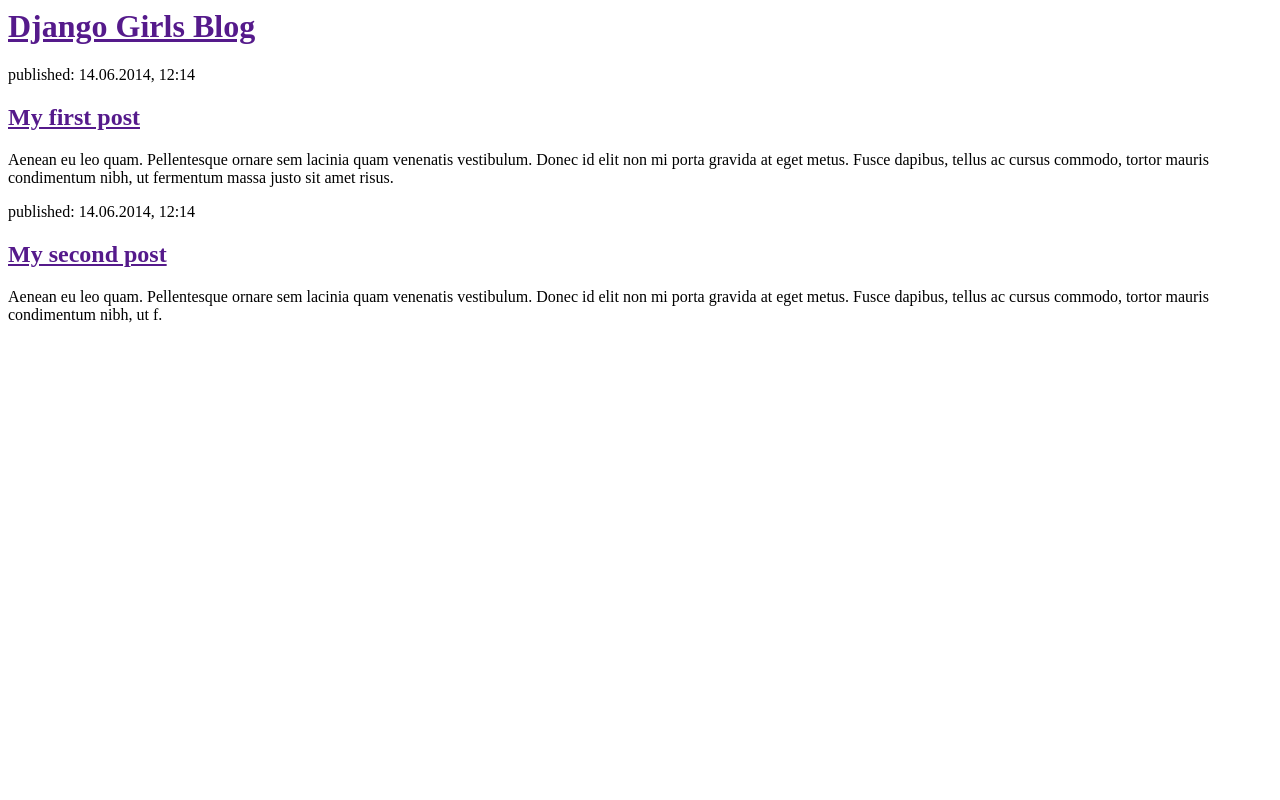
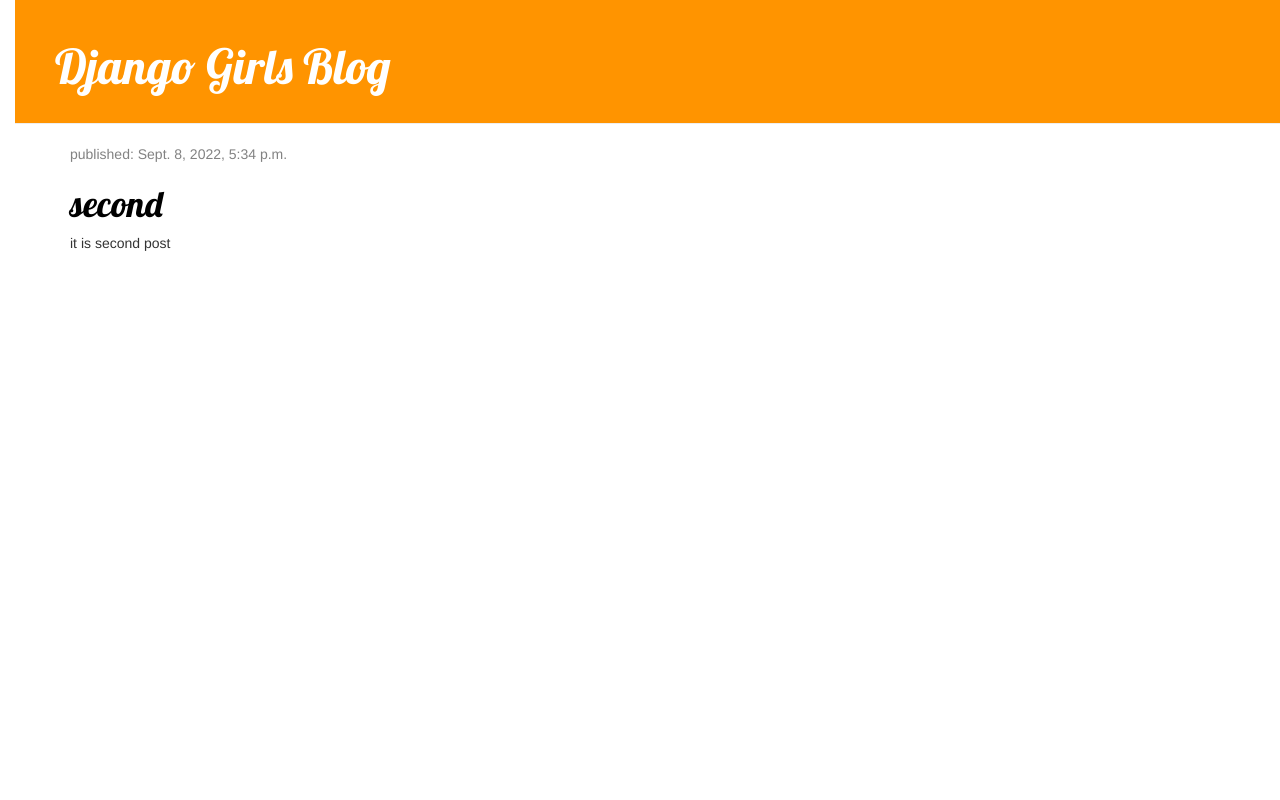
Before and after one commit to minjae2271/django_girls, a Django app: page / in a window 1280 px wide. Run offline with Django 4.2, Linux system fonts and the light colour scheme; data comes from the database, SQL or seed files in the repository; both versions use the stored data as it was after the commit; some libraries are stand-ins or nearby versions.

Commit message:
base html

```diff
--- /dev/null
+++ b/blog/static/css/blog.css
@@ -0,0 +1,59 @@
+h1 a {
+    color: #FCA205;
+}
+
+body {
+    padding-left: 15px;
+}
+
+h1 a {
+    color: #FCA205;
+    font-family: 'Lobster';
+}
+
+.page-header {
+    background-color: #ff9400;
+    margin-top: 0;
+    padding: 20px 20px 20px 40px;
+}
+
+.page-header h1, .page-header h1 a, .page-header h1 a:visited, .page-header h1 a:active {
+    color: #ffffff;
+    font-size: 36pt;
+    text-decoration: none;
+}
+
+.content {
+    margin-left: 40px;
+}
+
+h1, h2, h3, h4 {
+    font-family: 'Lobster', cursive;
+}
+
+.date {
+    color: #828282;
+}
+
+.save {
+    float: right;
+}
+
+.post-form textarea, .post-form input {
+    width: 100%;
+}
+
+.top-menu, .top-menu:hover, .top-menu:visited {
+    color: #ffffff;
+    float: right;
+    font-size: 26pt;
+    margin-right: 20px;
+}
+
+.post {
+    margin-bottom: 70px;
+}
+
+.post h1 a, .post h1 a:visited {
+    color: #000000;
+}
--- /dev/null
+++ b/blog/templates/blog/base.html
@@ -0,0 +1,25 @@
+{% load static %}
+<html>
+    <head>
+        <link rel="stylesheet" href="//maxcdn.bootstrapcdn.com/bootstrap/3.2.0/css/bootstrap.min.css">
+        <link rel="stylesheet" href="//maxcdn.bootstrapcdn.com/bootstrap/3.2.0/css/bootstrap-theme.min.css">
+        <link href="//fonts.googleapis.com/css?family=Lobster&subset=latin,latin-ext" rel="stylesheet" type="text/css">
+        <link rel="stylesheet" href="{% static 'css/blog.css' %}">
+        <title>Django Girls blog</title>
+    </head>
+    <body>
+        <div class="page-header">
+            <h1><a href="">Django Girls Blog</a></h1>
+        </div>
+
+        <div class="content container">
+            <div class="row">
+                <div class="col-md-8">
+                    {% block content %}
+
+                    {% endblock %}
+                </div>
+            </div>
+        </div>
+    </body>
+</html>
--- a/blog/templates/blog/post_list.html
+++ b/blog/templates/blog/post_list.html
@@ -1,22 +1,13 @@
-<html>
-    <head>
-        <title>Django Girls blog</title>
-    </head>
-    <body>
-        <div>
-            <h1><a href="">Django Girls Blog</a></h1>
+{% extends 'blog/base.html' %}
+
+{% block content %}
+    {% for post in posts %}
+        <div class="post">
+            <div class="date">
+                <p>published: {{ post.published_date }}</p>
+            </div>
+            <h1><a href="">{{ post.title }}</a></h1>
+            <p>{{ post.text|linebreaksbr }}</p>
         </div>
-
-        <div>
-            <p>published: 14.06.2014, 12:14</p>
-            <h2><a href="">My first post</a></h2>
-            <p>Aenean eu leo quam. Pellentesque ornare sem lacinia quam venenatis vestibulum. Donec id elit non mi porta gravida at eget metus. Fusce dapibus, tellus ac cursus commodo, tortor mauris condimentum nibh, ut fermentum massa justo sit amet risus.</p>
-        </div>
-
-        <div>
-            <p>published: 14.06.2014, 12:14</p>
-            <h2><a href="">My second post</a></h2>
-            <p>Aenean eu leo quam. Pellentesque ornare sem lacinia quam venenatis vestibulum. Donec id elit non mi porta gravida at eget metus. Fusce dapibus, tellus ac cursus commodo, tortor mauris condimentum nibh, ut f.</p>
-        </div>
-    </body>
-</html>
+    {% endfor %}
+{% endblock %}
--- a/blog/views.py
+++ b/blog/views.py
@@ -1,4 +1,7 @@
 from django.shortcuts import render
+from django.utils import timezone
+from .models import Post
 
 def post_list(request):
-    return render(request, 'blog/post_list.html', {})
+    posts = Post.objects.filter(published_date__lte=timezone.now()).order_by('published_date')
+    return render(request, 'blog/post_list.html', {'posts': posts})
--- a/mysite/settings.py
+++ b/mysite/settings.py
@@ -117,7 +117,7 @@
 # Static files (CSS, JavaScript, Images)
 # https://docs.djangoproject.com/en/4.1/howto/static-files/
 
-STATIC_URL = 'static/'
+STATIC_URL = '/static/'
 STATIC_ROOT = os.path.join(BASE_DIR, 'static')
 
 # Default primary key field type
```
Also changed, not shown: db.sqlite3.
